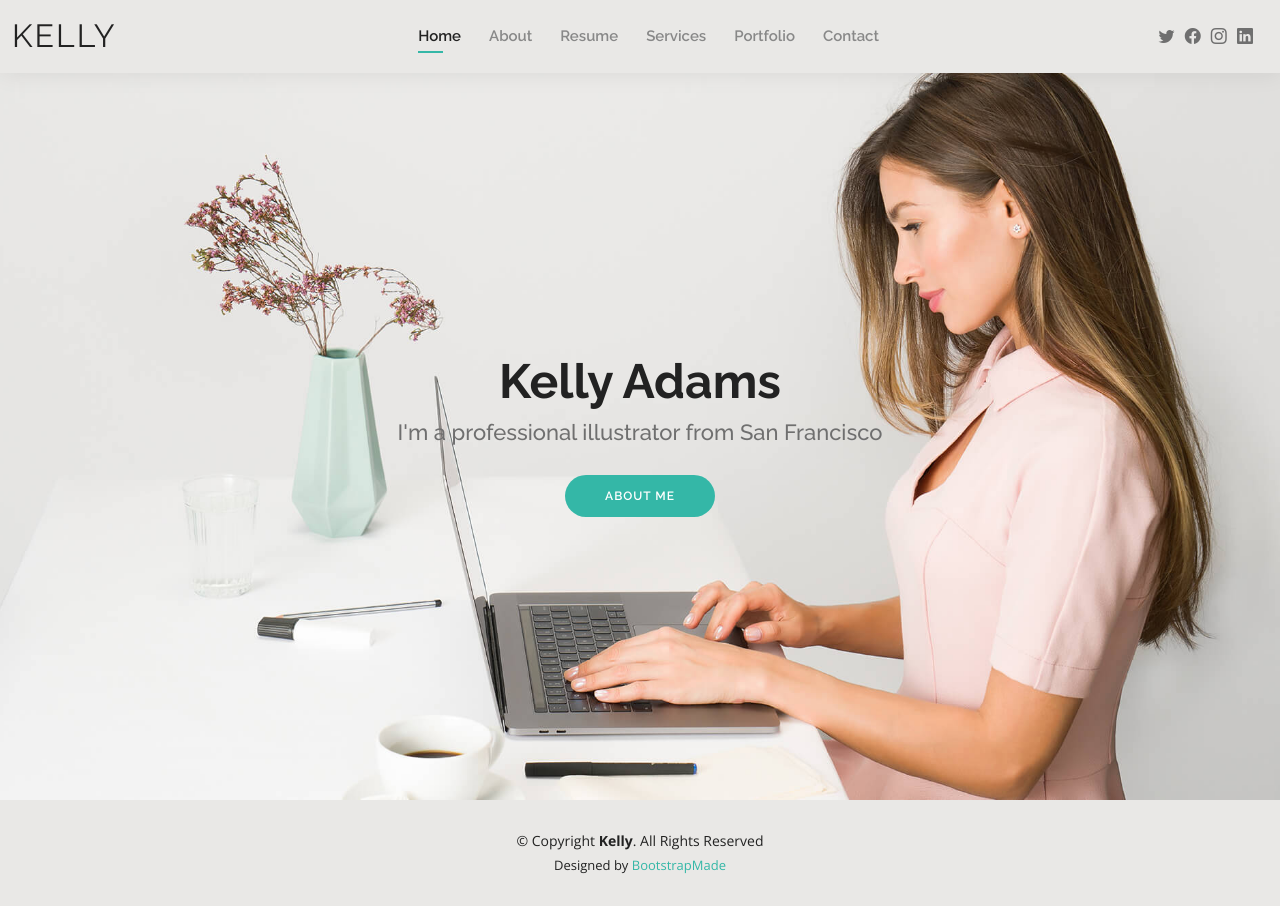
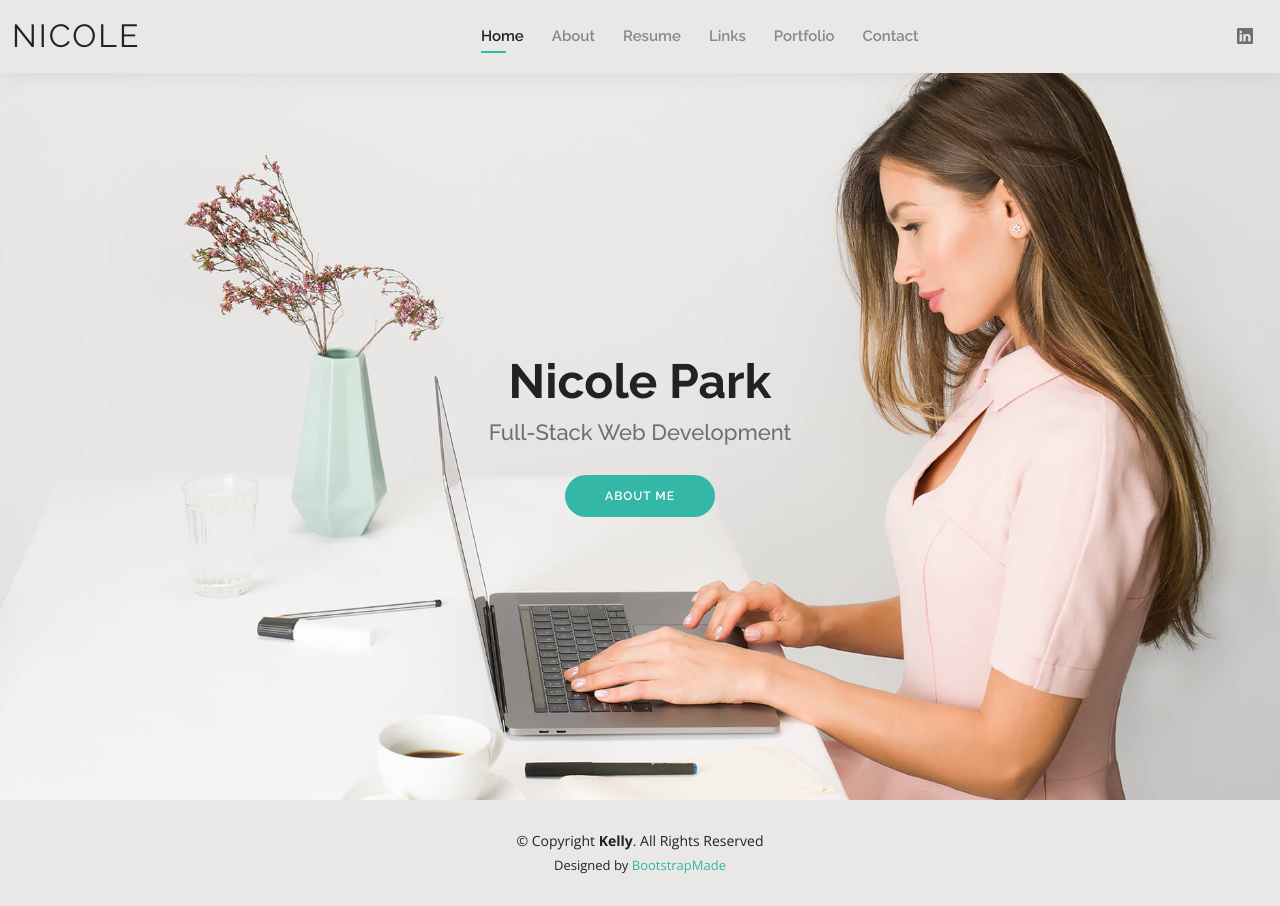
Before and after one commit to npark080/Kelly, a plain HTML site: page Kelly/index.html in a window 1280 px wide. Drawn offline with nearby package versions, Linux system fonts and the light colour scheme.

Commit message:
Updated index

```diff
--- a/Kelly/index.html
+++ b/Kelly/index.html
@@ -5,7 +5,7 @@
   <meta charset="utf-8">
   <meta content="width=device-width, initial-scale=1.0" name="viewport">
 
-  <title>Kelly Bootstrap Template - Index</title>
+  <title>Nicole Park - Home</title>
   <meta content="" name="description">
   <meta content="" name="keywords">
 
@@ -42,16 +42,16 @@
   <header id="header" class="fixed-top">
     <div class="container-fluid d-flex justify-content-between align-items-center">
 
-      <h1 class="logo me-auto me-lg-0"><a href="index.html">Kelly</a></h1>
+      <h1 class="logo me-auto me-lg-0"><a href="index.html">Nicole</a></h1>
       <!-- Uncomment below if you prefer to use an image logo -->
-      <!-- <a href="index.html" class="logo"><img src="assets/img/logo.png" alt="" class="img-fluid"></a>-->
+      <!-- <a href="index.html" class="logo"><img src="assets/img/logo.png" alt="" class="img-fluid"></a> -->
 
       <nav id="navbar" class="navbar order-last order-lg-0">
         <ul>
           <li><a class="active" href="index.html">Home</a></li>
           <li><a href="about.html">About</a></li>
           <li><a href="resume.html">Resume</a></li>
-          <li><a href="services.html">Services</a></li>
+          <li><a href="links.html">Links</a></li>
           <li><a href="portfolio.html">Portfolio</a></li>
           <li><a href="contact.html">Contact</a></li>
         </ul>
@@ -59,10 +59,7 @@
       </nav><!-- .navbar -->
 
       <div class="header-social-links">
-        <a href="#" class="twitter"><i class="bi bi-twitter"></i></a>
-        <a href="#" class="facebook"><i class="bi bi-facebook"></i></a>
-        <a href="#" class="instagram"><i class="bi bi-instagram"></i></a>
-        <a href="#" class="linkedin"><i class="bi bi-linkedin"></i></i></a>
+        <a href="https://www.linkedin.com/in/nicole-park-993660173/" class="linkedin"><i class="bi bi-linkedin"></i></i></a>
       </div>
 
     </div>
@@ -72,8 +69,8 @@
   <!-- ======= Hero Section ======= -->
   <section id="hero" class="d-flex align-items-center">
     <div class="container d-flex flex-column align-items-center" data-aos="zoom-in" data-aos-delay="100">
-      <h1>Kelly Adams</h1>
-      <h2>I'm a professional illustrator from San Francisco</h2>
+      <h1>Nicole Park</h1>
+      <h2>Full-Stack Web Development</h2>
       <a href="about.html" class="btn-about">About Me</a>
     </div>
   </section><!-- End Hero -->
```
